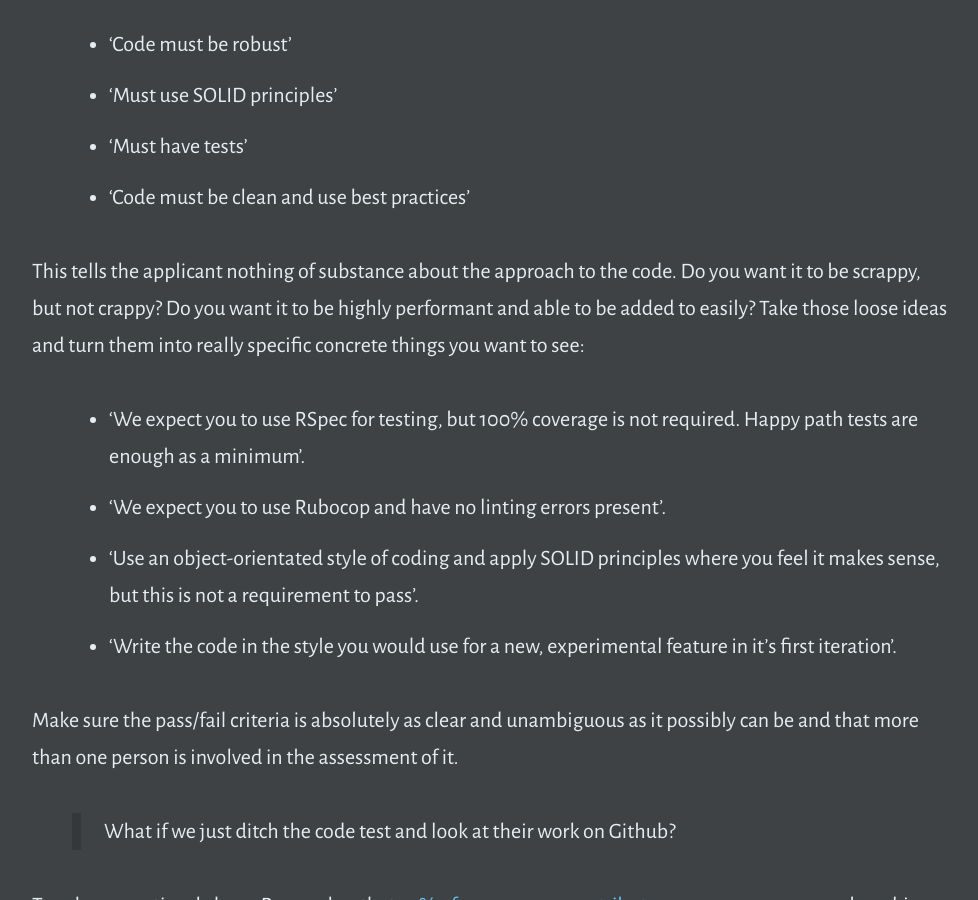
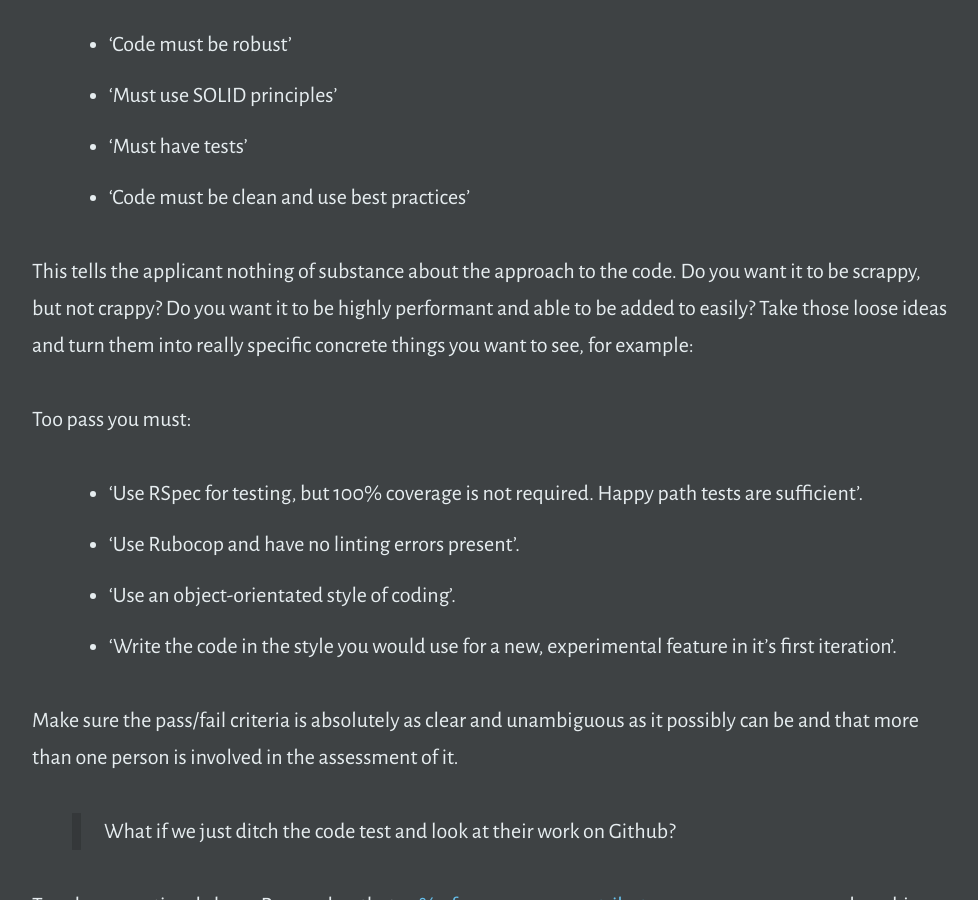
Before and after one commit to outragedpinkracoon/outragedpinkracoon.github.io, a Jekyll site: the page built from _posts/2021-04-27-other-companies-hiring-processes-are-costing-you-talent.md, in a window 1280 px wide and 900 px high, scrolled down 9375 px. Shown: the whole window, without its empty margins (149-1127 px from the left). Built offline with Jekyll 4.4.1, drawn with Linux system fonts in a browser that asks for light colours.

Commit message:
You guessed it... a reword

```diff
--- a/_posts/2021-04-27-other-companies-hiring-processes-are-costing-you-talent.md
+++ b/_posts/2021-04-27-other-companies-hiring-processes-are-costing-you-talent.md
@@ -139,11 +139,13 @@ If you must do a coding test, write down the requirements of the test clearly an
 - 'Must have tests'
 - 'Code must be clean and use best practices'
 
-This tells the applicant nothing of substance about the approach to the code. Do you want it to be scrappy, but not crappy? Do you want it to be highly performant and able to be added to easily? Take those loose ideas and turn them into really specific concrete things you want to see:
-- 'We expect you to use RSpec for testing, but 100% coverage is not required. Happy path tests are enough as a minimum'.
-- 'We expect you to use Rubocop and have no linting errors present'.
-- 'Use an object-orientated style of coding and apply SOLID principles where you feel it makes sense, but this is not a requirement to pass'.
-- 'Write the code in the style you would use for a new, experimental feature in it’s first iteration'.
+This tells the applicant nothing of substance about the approach to the code. Do you want it to be scrappy, but not crappy? Do you want it to be highly performant and able to be added to easily? Take those loose ideas and turn them into really specific concrete things you want to see, for example:
+
+Too pass you must:
+- ‘Use RSpec for testing, but 100% coverage is not required. Happy path tests are sufficient’.
+- ‘Use Rubocop and have no linting errors present’.
+- ‘Use an object-orientated style of coding'.
+- ‘Write the code in the style you would use for a new, experimental feature in it’s first iteration’.
 
 Make sure the pass/fail criteria is absolutely as clear and unambiguous as it possibly can be and that more than one person is involved in the assessment of it.
 
```
